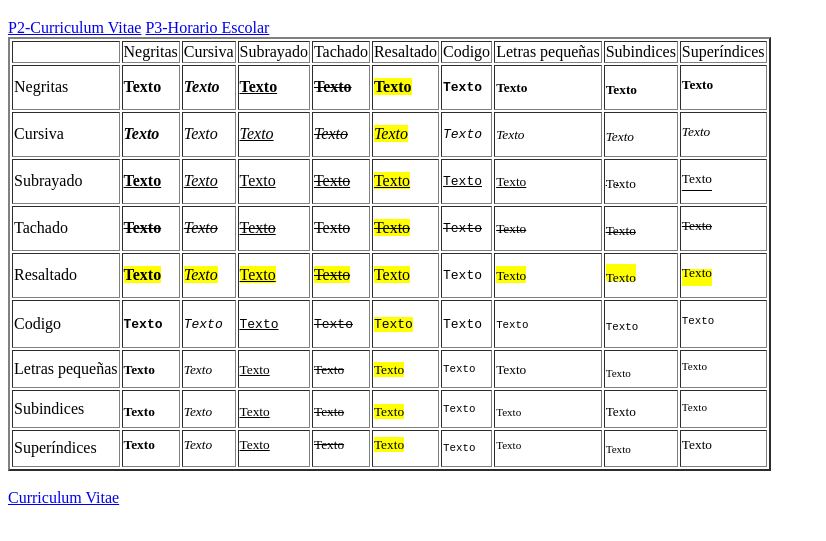
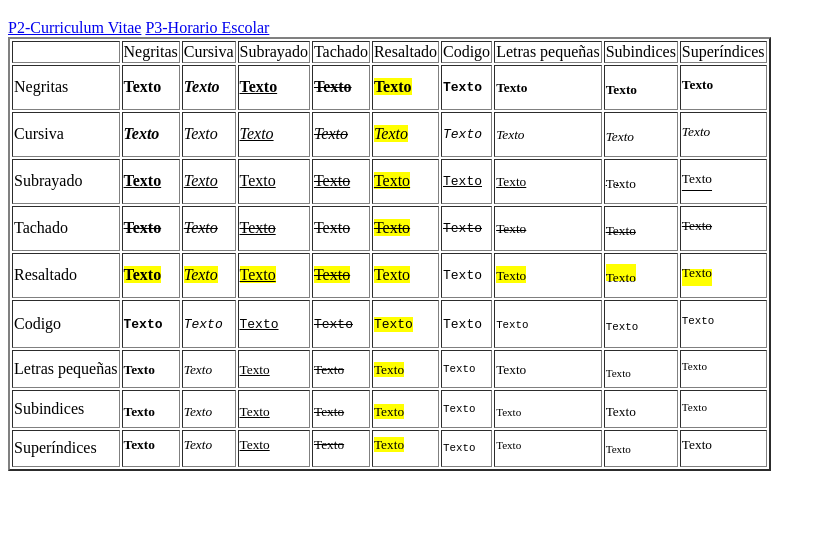
Before and after one commit to samvilrod/samvilrod.github.io, a plain HTML site: page index.html in a window 1280 px wide. Shown: the part 61-602 px from the top of the page, without its empty margins (0-826 px from the left). Drawn offline with Linux system fonts and the light colour scheme.

Commit message:
Update index.html

```diff
--- a/index.html
+++ b/index.html
@@ -138,6 +138,5 @@
 		</tr>
 	</table>
        <br>
-       <a href="https://samvilrod.github.io/maquetado">Curriculum Vitae</a>
 </body>
 </html>
```
